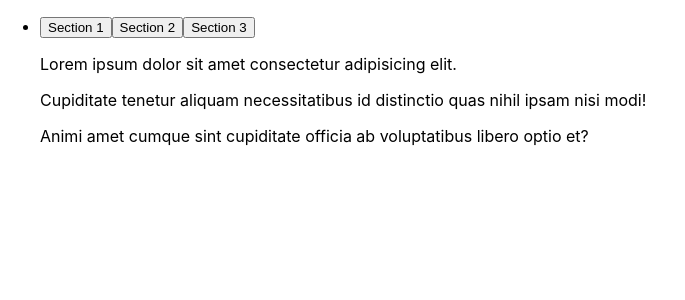
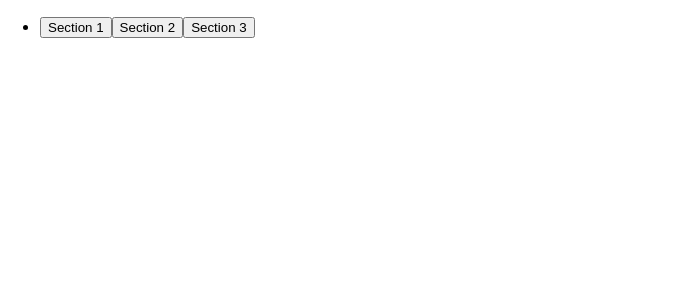
Before and after one commit to Coffey-John/react-playground, a React (Create React App) app: page / in a window 1280 px wide. Shown: the top 300 px of the page, without its empty margins (0-685 px from the left). Built offline with nearby package versions, Linux system fonts and the light colour scheme.

Commit message:
added currentTab. on line 32

```diff
--- a/src/state-drills/Accordion.js
+++ b/src/state-drills/Accordion.js
@@ -29,7 +29,7 @@ class Accordion extends React.Component {
       <ul>
         <li>
           {sectionTitles}
-          {sectionContent}
+          {currentTab.sectionContent}
         </li>
       </ul>
     )
```
